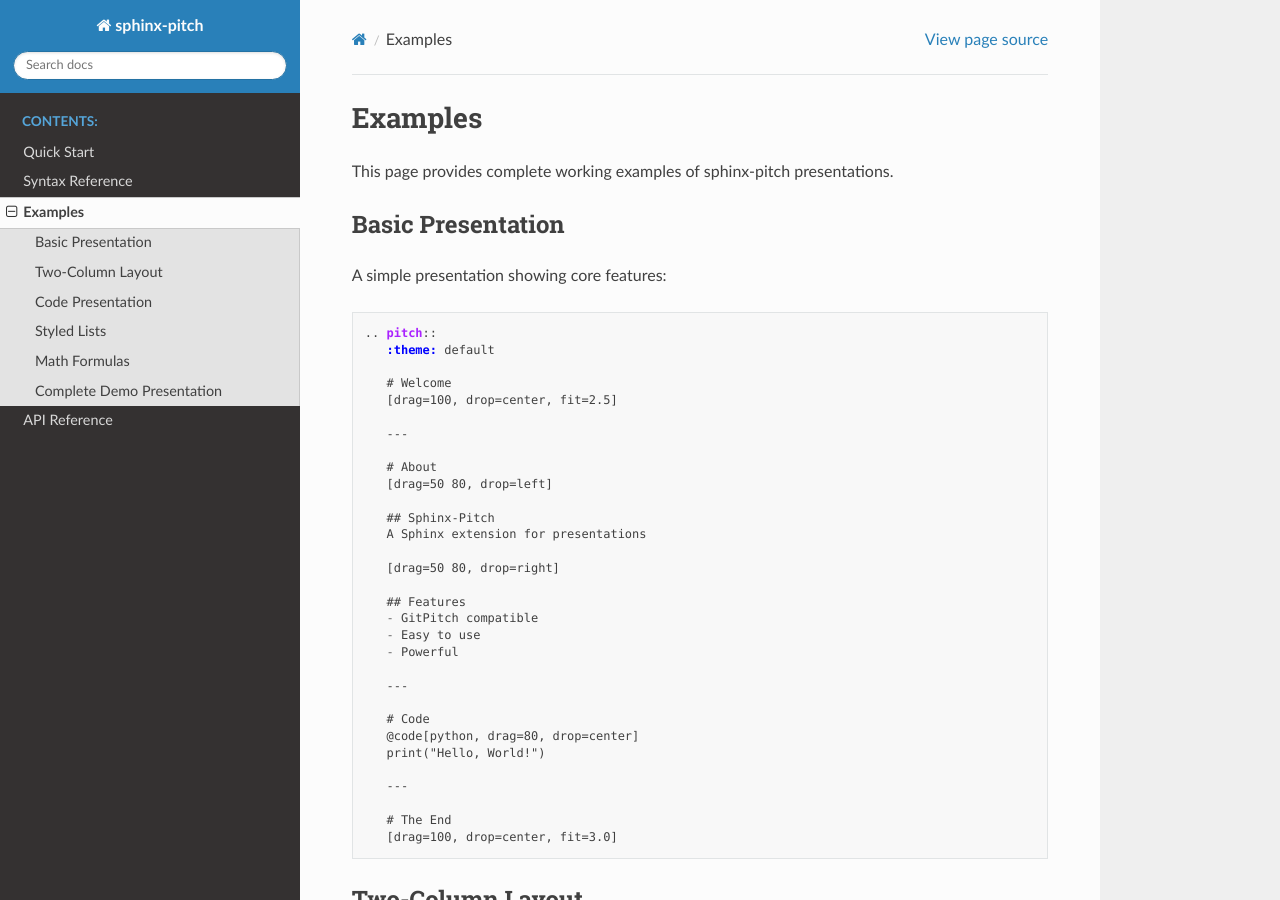
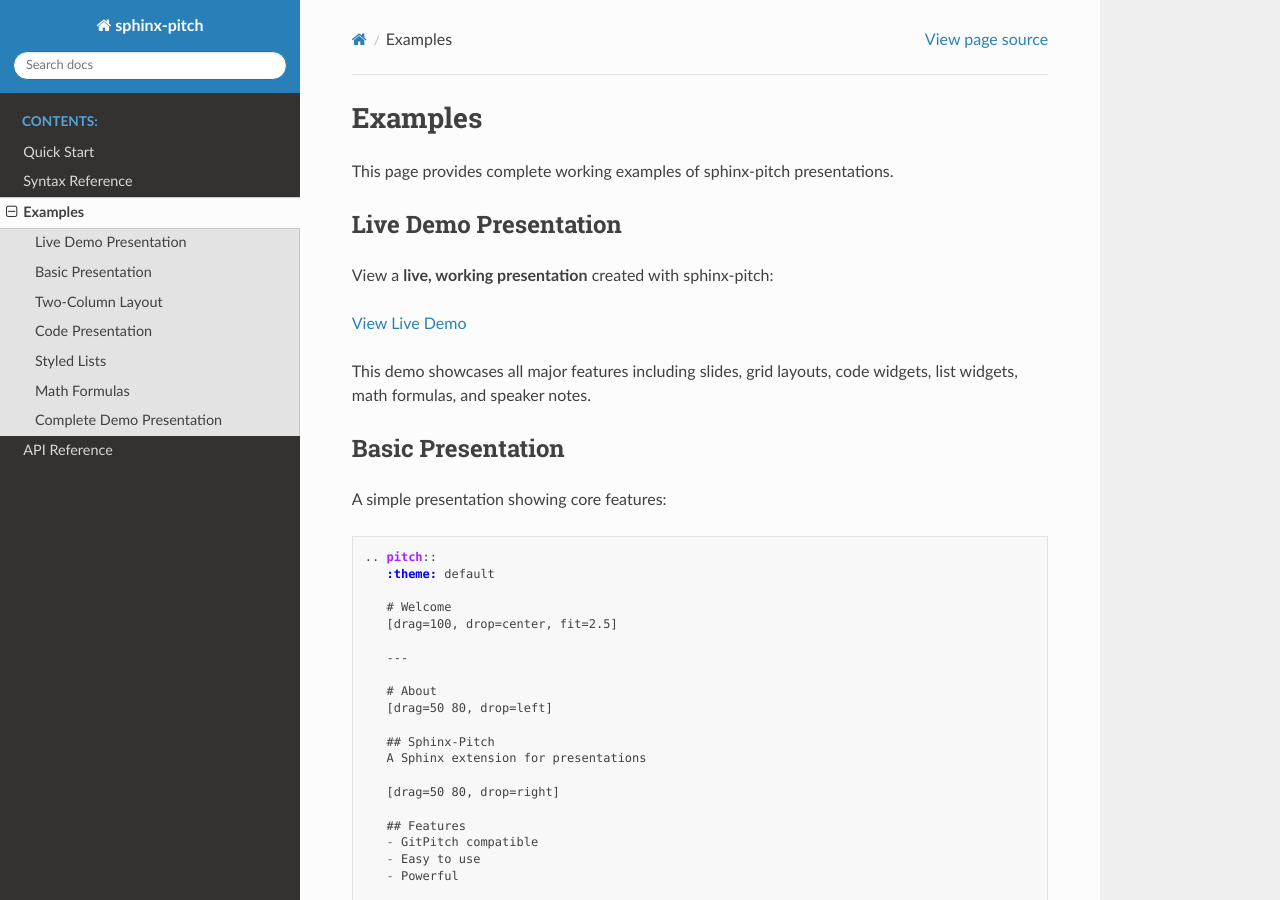
Before and after one commit to tkoyama010/sphinx-pitch, a Sphinx documentation site: the page built from docs/examples.rst, in a window 1280 px wide and 900 px high. Built offline with Sphinx 7.4.7 and the Read the Docs theme 3.1.0, drawn with Linux system fonts in a browser that asks for light colours; some of the changed text lies outside the part shown.

Commit message:
Move examples to docs and add live demo for RTD
- Move examples/basic_presentation.rst to docs/demo_presentation.rst
- Update docs/index.rst with link to live demo presentation
- Update docs/examples.rst to reference live demo
- Remove examples/ directory (no longer needed)
- Update README.md with RTD links

The presentation slides are now displayed live on Read the Docs.
Users can view the actual rendered slides at:
https://sphinx-pitch.readthedocs.io/en/latest/demo_presentation.html

```diff
--- a/docs/examples.rst
+++ b/docs/examples.rst
@@ -2,6 +2,21 @@
 ========
 
 This page provides complete working examples of sphinx-pitch presentations.
+
+Live Demo Presentation
+----------------------
+
+View a **live, working presentation** created with sphinx-pitch:
+
+.. toctree::
+   :maxdepth: 1
+
+   demo_presentation
+
+:doc:`View Live Demo <demo_presentation>`
+
+This demo showcases all major features including slides, grid layouts,
+code widgets, list widgets, math formulas, and speaker notes.
 
 Basic Presentation
 ------------------
@@ -138,7 +153,9 @@
 Complete Demo Presentation
 --------------------------
 
-.. literalinclude:: ../examples/basic_presentation.rst
+Below is the source code for the :doc:`live demo presentation <demo_presentation>`:
+
+.. literalinclude:: demo_presentation.rst
    :language: rst
 
-View the source file: ``examples/basic_presentation.rst``
+View the :doc:`live presentation here <demo_presentation>`.
```
Also changed, not shown: README.md (+3 -2 lines), docs/index.rst (+14 -0 lines), docs/demo_presentation.rst (renamed from examples/basic_presentation.rst), examples/README.rst (deleted).
